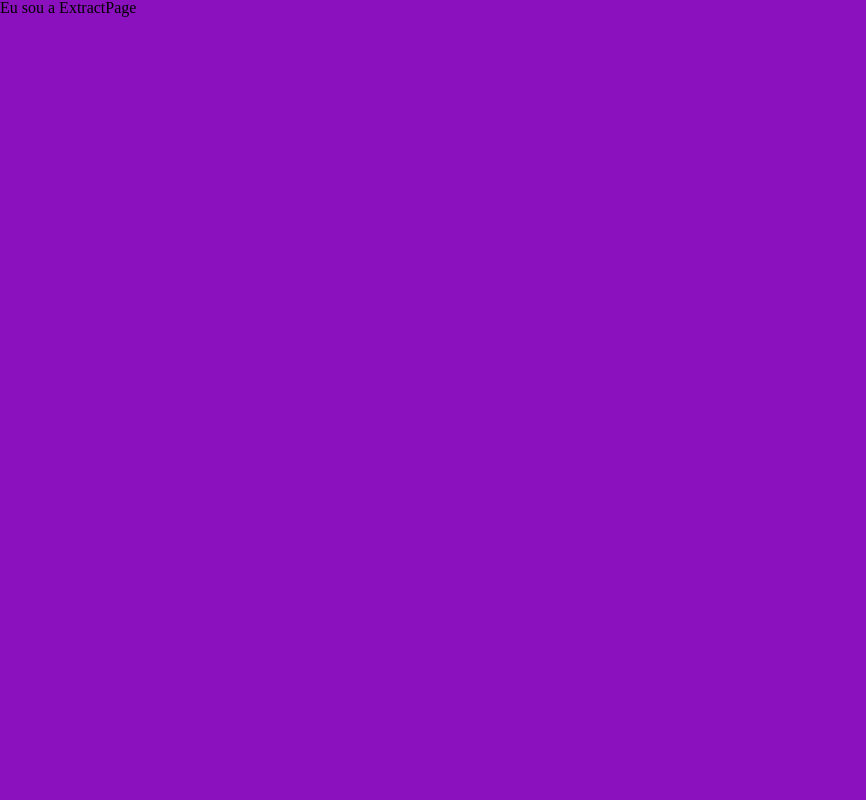
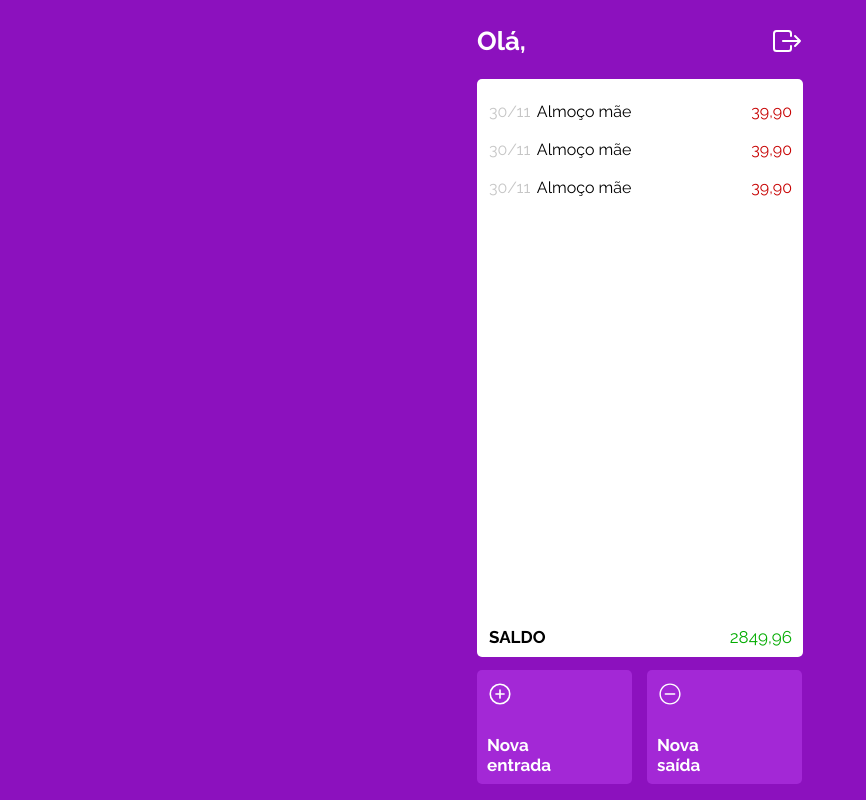
Before and after one commit to lugablima/mywallet-front, a React (Create React App) app: page /extrato in a window 1280 px wide. Shown: the whole page, without its empty margins (0-866 px from the left). Built offline with nearby package versions, Linux system fonts and the light colour scheme; a web font is replaced by a local one.

Commit message:
chore: add the layout of the extract page

```diff
--- a/package.json
+++ b/package.json
@@ -9,6 +9,7 @@
     "axios": "^0.27.2",
     "react": "^18.2.0",
     "react-dom": "^18.2.0",
+    "react-icons": "^4.4.0",
     "react-loader-spinner": "^5.1.5",
     "react-router-dom": "^6.3.0",
     "react-scripts": "5.0.1",
--- a/src/components/App.js
+++ b/src/components/App.js
@@ -9,13 +9,13 @@ import UserContext from "../contexts/UserContext";
 
 export default function App() {
   const API = "http://localhost:5000";
-  const [token, setToken] = useState("");
+  const [userInfos, setUserInfos] = useState({ name: "", token: "" });
 
   return (
     <>
       <GlobalStyle />
       <BrowserRouter>
-        <UserContext.Provider value={{ API, token, setToken }}>
+        <UserContext.Provider value={{ API, userInfos, setUserInfos }}>
           <Routes>
             <Route path="/" element={<SignInPage />} />
             <Route path="/cadastro" element={<SignUpPage />} />
--- a/src/components/ExtractPage.js
+++ b/src/components/ExtractPage.js
@@ -1,7 +1,89 @@
-export default function ExtractPage() {
+import styled from "styled-components";
+import { useContext } from "react";
+import UserContext from "../contexts/UserContext";
+import { IoExitOutline } from "react-icons/io5";
+import { useNavigate } from "react-router-dom";
+import { IoAddCircleOutline } from "react-icons/io5";
+import { IoIosRemoveCircleOutline } from "react-icons/io";
+import ExtractsContainer from "./ExtractsContainer";
+
+function OptionsBox({ text, icon }) {
   return (
-    <>
-      <h1>Eu sou a ExtractPage</h1>
-    </>
+    <ContainerBox>
+      {icon === "add" ? <IoAddCircleOutline /> : <IoIosRemoveCircleOutline />}
+      <h6>Nova {text}</h6>
+    </ContainerBox>
   );
 }
+
+export default function ExtractPage() {
+  const { userInfos } = useContext(UserContext);
+  const firstName = userInfos.name.split(" ")[0];
+  const navigate = useNavigate();
+
+  return (
+    <Container>
+      <Header>
+        <h2>Olá, {firstName}</h2>
+        <IoExitOutline size={32} style={{ color: "#fff", cursor: "pointer" }} onClick={() => navigate("/")} />
+      </Header>
+      <ExtractsContainer />
+      <Footer>
+        <OptionsBox text="entrada" icon="add" />
+        <OptionsBox text="saída" icon="remove" />
+      </Footer>
+    </Container>
+  );
+}
+
+const Container = styled.div`
+  width: 100%;
+  height: 100%;
+  padding: 25px 24px 16px;
+  display: flex;
+  flex-direction: column;
+  align-items: center;
+`;
+
+const Header = styled.div`
+  width: 100%;
+  max-width: 326px;
+  display: flex;
+  justify-content: space-between;
+  align-items: center;
+  margin-bottom: 22px;
+
+  h2 {
+    font: 700 26px/31px "Raleway", sans-serif;
+    color: #fff;
+  }
+`;
+
+const ContainerBox = styled.div`
+  width: 47.55%;
+  max-width: 155px;
+  height: 114px;
+  background: #a328d6;
+  border-radius: 5px;
+  padding: 10.56px 0 9px 10px;
+  display: flex;
+  flex-direction: column;
+  justify-content: space-between;
+  align-items: flex-start;
+  cursor: pointer;
+  color: #fff;
+  font-size: 26px;
+
+  h6 {
+    width: 64px;
+    font: 700 17px/20px "Raleway", sans-serif;
+    text-align: left;
+  }
+`;
+
+const Footer = styled.div`
+  width: 100%;
+  max-width: 326px;
+  display: flex;
+  column-gap: 15px;
+`;
--- /dev/null
+++ b/src/components/ExtractsContainer.js
@@ -0,0 +1,102 @@
+import styled from "styled-components";
+
+function ExtractFooter() {
+  return (
+    <ContainerExtractFooter>
+      <span>SALDO</span>
+      <span>2849,96</span>
+    </ContainerExtractFooter>
+  );
+}
+
+function Transaction({ transaction: { date, type, description, price } }) {
+  return (
+    <ContainerTransaction type={type}>
+      <p>
+        <span>{date}</span> {description} <span>{price}</span>
+      </p>
+    </ContainerTransaction>
+  );
+}
+
+export default function ExtractsContainer() {
+  const transaction = { date: "30/11", type: "saída", description: "Almoço mãe", price: "39,90" };
+
+  return (
+    <Container>
+      <Transaction transaction={transaction} />
+      <Transaction transaction={transaction} />
+      <Transaction transaction={transaction} />
+      <ExtractFooter />
+      {/* <h5>Não há registros de entrada ou saída</h5> */}
+    </Container>
+  );
+}
+
+const Container = styled.div`
+  width: 100%;
+  max-width: 326px;
+  height: calc(100% - 180px);
+  display: flex;
+  flex-direction: column;
+  padding: 23px 11px 10px 12px;
+  margin-bottom: 13px;
+  background: #fff;
+  border-radius: 5px;
+  overflow-y: auto;
+  position: relative;
+
+  h5 {
+    width: 180px;
+    text-align: center;
+    font: 400 20px/23px "Raleway", sans-serif;
+    color: #868686;
+    word-break: break-all;
+    word-wrap: break-word;
+    margin: auto;
+    /* justify-content: center; */
+    /* align-self: center; */
+  }
+`;
+
+const ContainerTransaction = styled.div`
+  width: 100%;
+  display: flex;
+  font: 400 16px/19px "Raleway", sans-serif;
+  color: #000;
+  position: relative;
+  margin-bottom: 19px;
+
+  span:first-child {
+    color: #c6c6c6;
+    text-align: left;
+    margin-right: 3px;
+  }
+
+  span:last-child {
+    color: ${(prop) => (prop.type === "entrada" ? "#03AC00" : "#C70000")};
+    position: absolute;
+    right: 0;
+  }
+`;
+
+const ContainerExtractFooter = styled.div`
+  display: flex;
+  justify-content: space-between;
+  position: absolute;
+  bottom: 10px;
+  right: 11px;
+  left: 12px;
+  font: 17px/20px "Raleway", sans-serif;
+
+  span:first-child {
+    font-weight: 700;
+    color: #000;
+  }
+
+  span:last-child {
+    font-weight: 400;
+    color: #03ac00;
+    //falta colocar uma prop caso o valor seja negativo
+  }
+`;
--- a/src/components/SignInPage.js
+++ b/src/components/SignInPage.js
@@ -9,7 +9,7 @@ import UserContext from "../contexts/UserContext";
 export default function SignInPage() {
   const [inputs, setInputs] = useState({ email: "", password: "" });
   const [isDisabled, setIsDisable] = useState(false);
-  const { API, setToken } = useContext(UserContext);
+  const { API, setUserInfos } = useContext(UserContext);
   const navigate = useNavigate();
 
   async function handleForm(e) {
@@ -27,10 +27,11 @@ export default function SignInPage() {
     };
 
     try {
-      const tokenUser = await axios.post(`${API}/sign-in`, body);
+      const userInfos = await axios.post(`${API}/sign-in`, body);
 
-      setToken(tokenUser);
-      navigate("/extract");
+      setUserInfos(userInfos);
+
+      navigate("/extrato");
     } catch (error) {
       alert(error.response.data.message);
       setIsDisable(false);
--- a/src/components/SignUpPage.js
+++ b/src/components/SignUpPage.js
@@ -36,7 +36,7 @@ export default function SignUpPage() {
     try {
       await axios.post(`${API}/sign-up`, body);
 
-      navigate("/extract");
+      navigate("/");
     } catch (error) {
       alert(error.response.data.message);
       setIsDisable(false);
```
Also changed, not shown: 1 other file (tests, documents, lock files or other folders).
